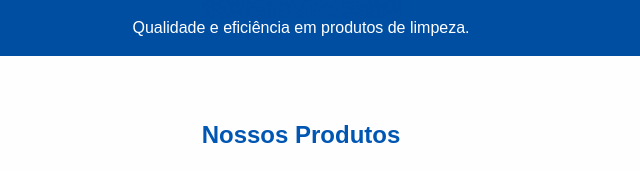
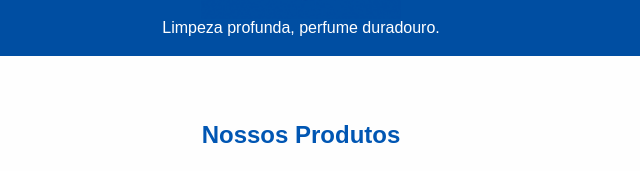
Before and after one commit to GianArantes/SoAroma, a plain HTML site: page index.html in a window 1280 px wide. Shown: the part 247-418 px from the top of the page, 339-979 px from the left. Drawn offline with Linux system fonts and the light colour scheme.

Commit message:
alteração do slogan

```diff
--- a/index.html
+++ b/index.html
@@ -19,7 +19,7 @@
         </ul>
     </nav>
         <div class="logo"><img src="logo-head.png" alt="Logo da Só Aroma">
-        <p>Qualidade e eficiência em produtos de limpeza.</p>
+        <p>Limpeza profunda, perfume duradouro.</p>
         </div>
 
     </header>
```
Also changed, not shown: institucional.html (+1 -1 lines), products/agua-sanitaria.html (+1 -1 lines), products/alcool-para-limpeza.html (+1 -1 lines), products/alvejante-sem-cloro.html (+1 -1 lines), products/amaciante-de-roupas.html (+1 -1 lines), products/desinfetante.html (+1 -1 lines), products/detergente.html (+1 -1 lines), products/limpa-aluminio.html (+1 -1 lines), products/limpadores-concentrados.html (+1 -1 lines), products/limpadores-multi-uso.html (+1 -1 lines), products/limpadores-perfumados.html (+1 -1 lines), products/querosene.html (+1 -1 lines), products/removedor-limpeza-pesada.html (+1 -1 lines), products/removedor.html (+1 -1 lines), 2 more files.
